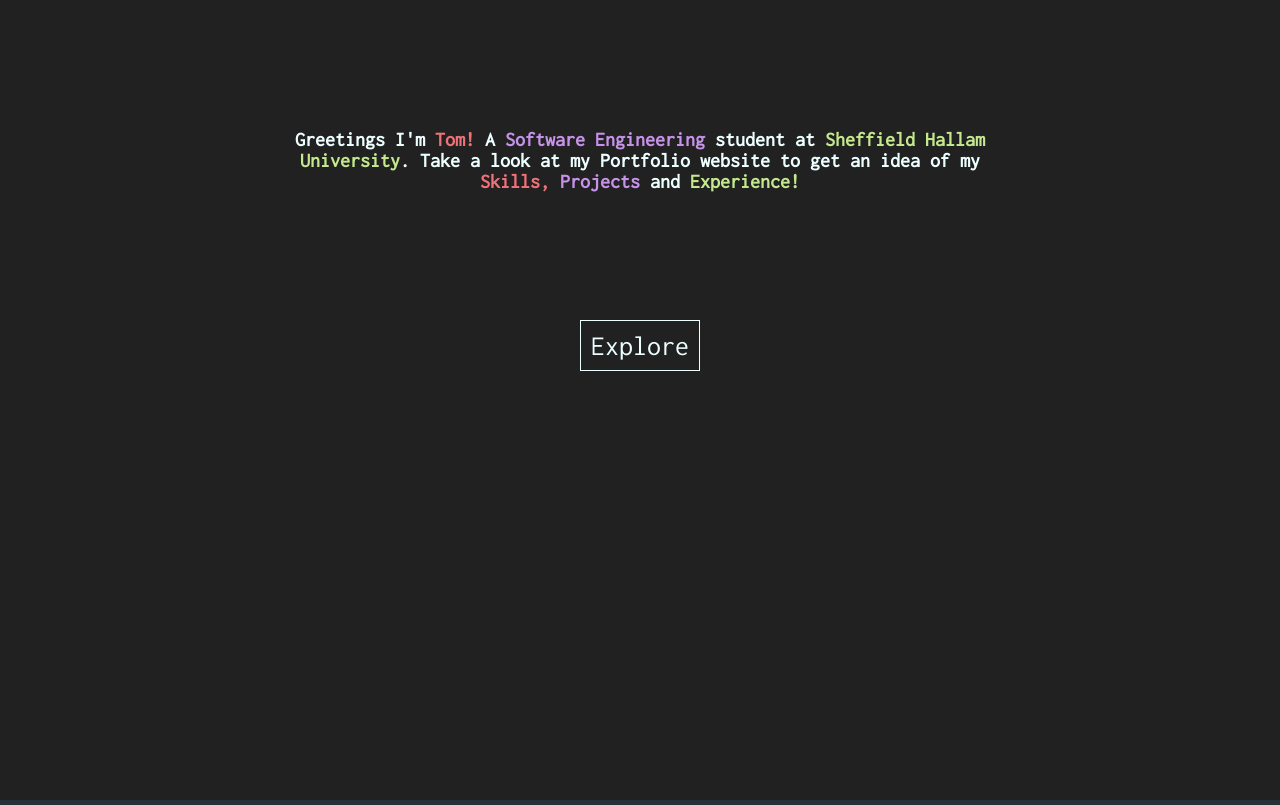
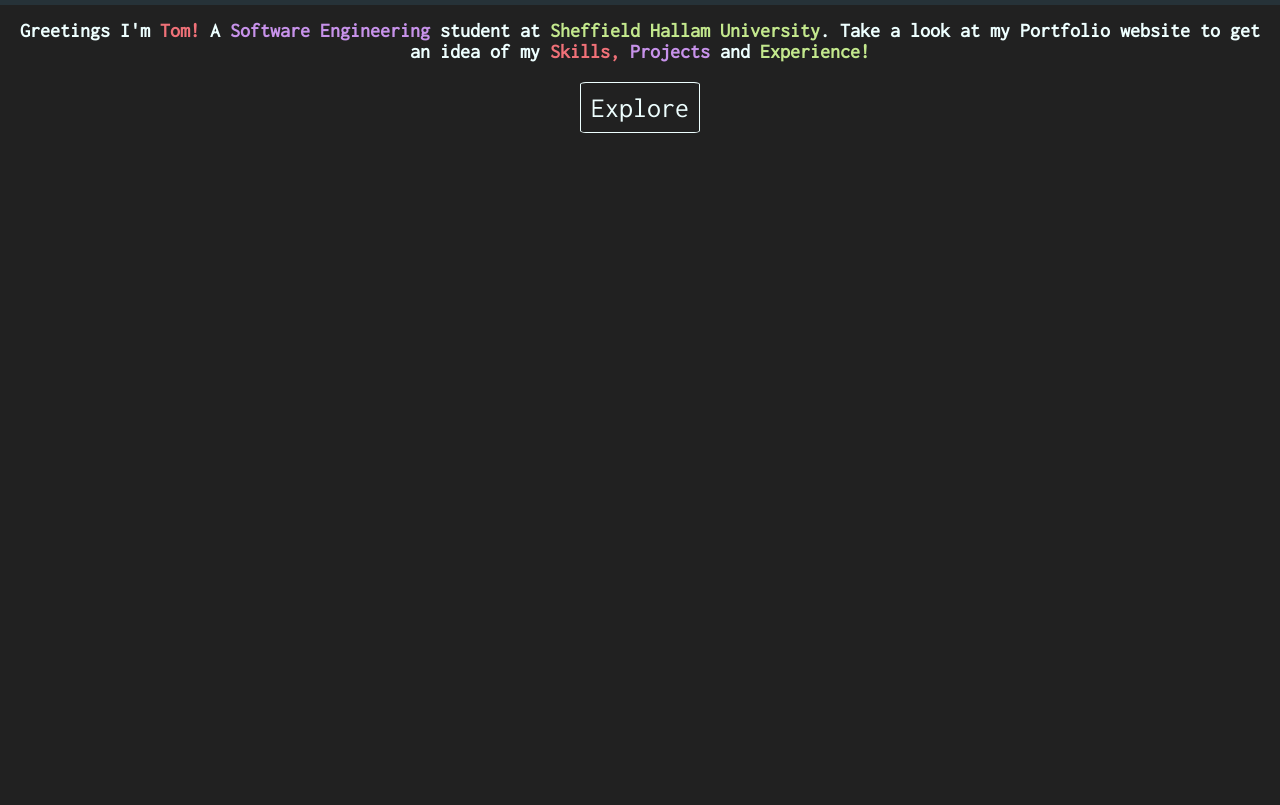
Before and after one commit to CrazyOldBuffalo/Portfolio, a plain HTML site: page index.html in a window 1280 px wide. Drawn offline with Linux system fonts and the light colour scheme.

Commit message:
Add files via upload

```diff
--- a/Styles/mobile.scss
+++ b/Styles/mobile.scss
@@ -5,10 +5,9 @@ $syntax3:   #C792EA;
 $mainBackground: #212121;
 $mainfontcolor: #EEFFFF;
 $mobileheadingsize: 20px;
+$buttonfontsize: 20px;
+$buttonborder: 1px solid $mainfontcolor;
 
-* {
-    box-sizing: border-box;
-}
 body {
     margin: 0;
     padding: 0;
@@ -27,25 +26,16 @@ body {
     background-color: $mainBackground;
     width: 100vw;
     height: 100vh;
-    max-height: 100vh;
-    display: flex;
-    flex-direction: column;
-
 }
 .bannerTextContainer {
-    position: relative;
-    align-items: center;
-    justify-content: center;
-    display: flex;
-    height: 20rem;
 }
 .bannerText {
     h1 {
-        margin:auto;
+        padding: 10px;
+        margin: 0;
         font-family: $primaryfont;
         color: $mainfontcolor;
         font-size: $mobileheadingsize;
-        width: 60%;
         text-align: center;
     }
 }
@@ -63,6 +53,8 @@ body {
     background-color: transparent;
     padding: 10px;
     color: $mainfontcolor;
-    border: 1px solid $mainfontcolor;
-    font-size: 20px;
+    border: $buttonborder;
+    font-size: $buttonfontsize;
+    font-family: $primaryfont;
+    border-radius: 5%;
 }
```
Also changed, not shown: Styles/mobile.css, 1 other file.
